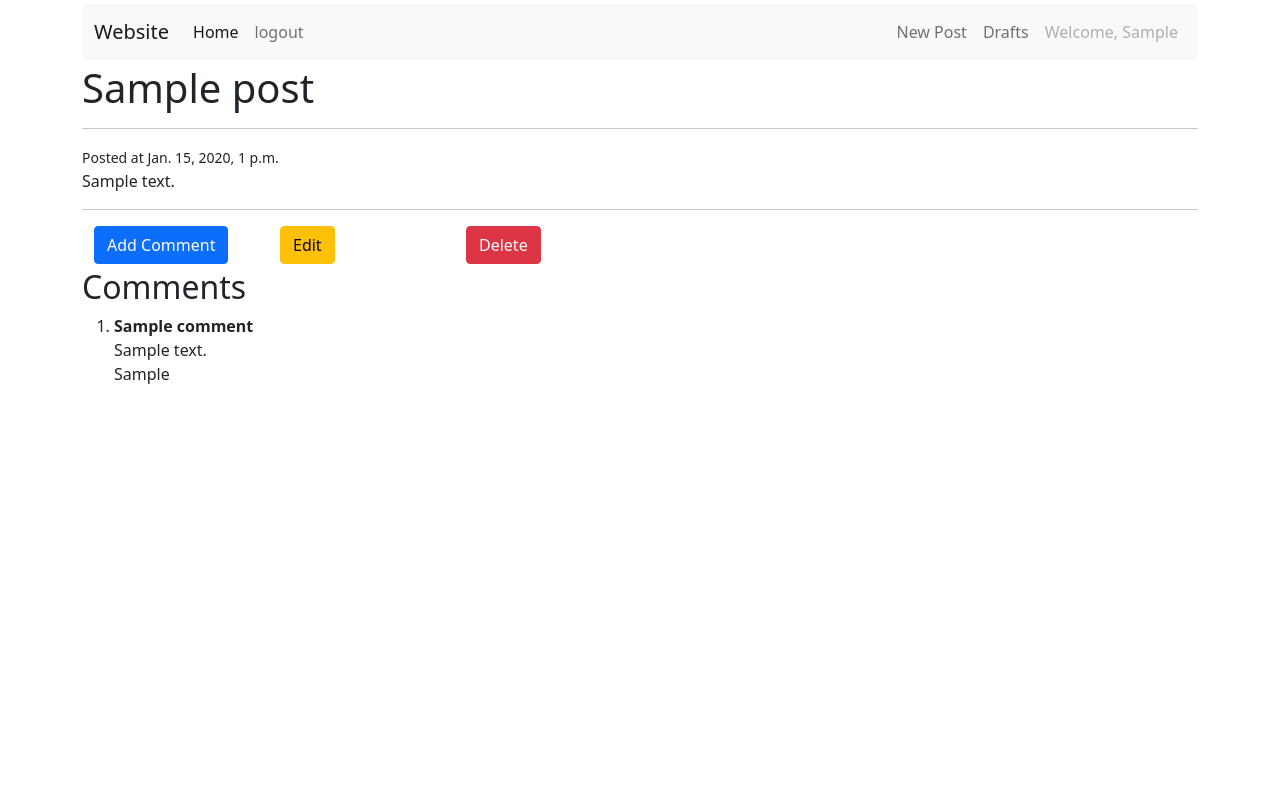
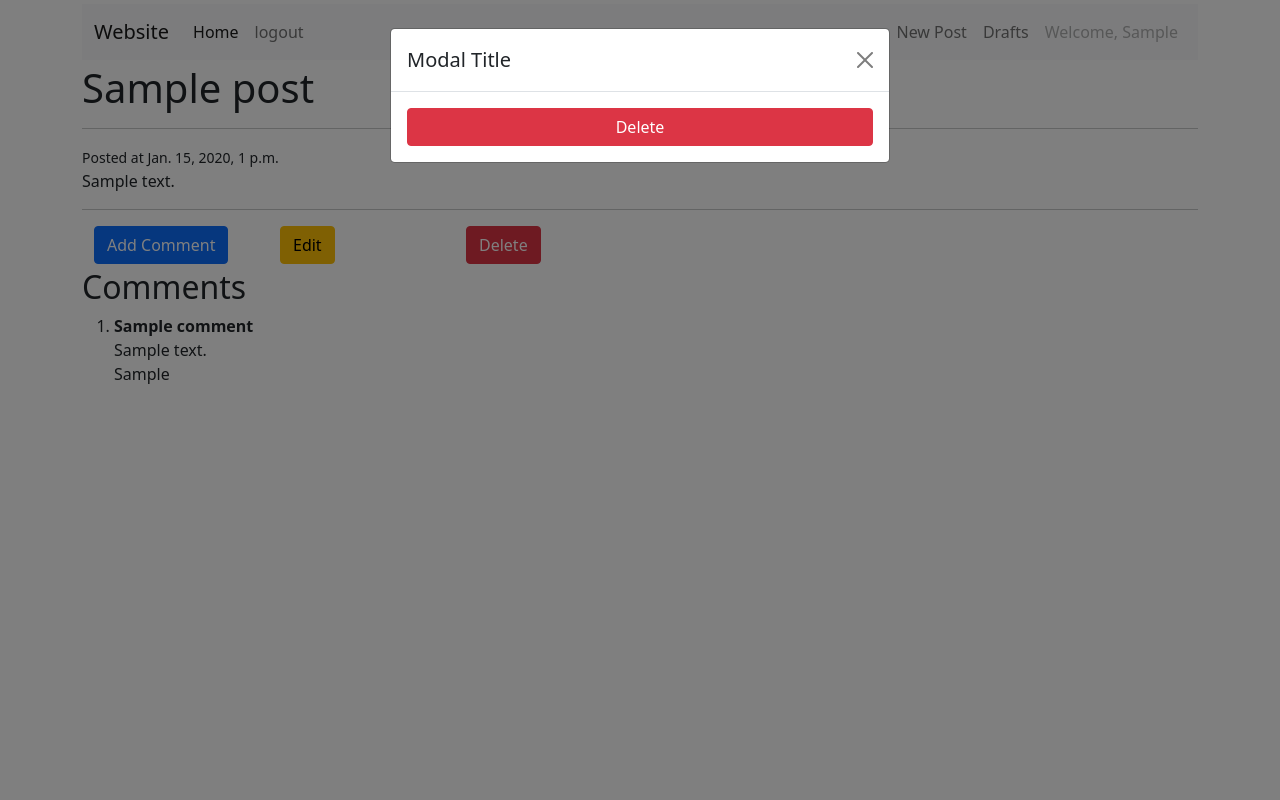
Before and after one commit to FrezeSteve/Custom-Authentication, a Django app: a page that uses blog/templates/blog/modal.html in a window 1280 px wide. Run offline with Django 3.2, Linux system fonts and the light colour scheme; a user stored in the database is signed in; tables that the repository leaves empty hold one stand-in row (values such as "Sample post").

Commit message:
experimenting the modal integration using both jquery and vanilla js

```diff
--- a/blog/templates/blog/detail.html
+++ b/blog/templates/blog/detail.html
@@ -40,7 +40,7 @@
             <div class="col-12 col-lg-2">
                 <!-- Button trigger modal -->
                 <button type="button" class="hidden_buttons full_width  btn btn-success mb-1" onclick="publish_modal()"
-                    data-bs-toggle="modal" data-bs-target="#staticBackdrop" data-bs-whatever="@getbootstrap">
+                    data-bs-toggle="modal" data-bs-target="#staticBackdrop" data-bs-whatever="publish">
                     Publish
                 </button>
             </div>
@@ -52,8 +52,7 @@
             {% if not object.archived %}
             <div class="col-12 col-lg-2">
                 <!-- Button trigger modal -->
-                <button type="button" class="full_width hidden_buttons btn btn-danger mb-1" data-bs-toggle="modal"
-                    data-bs-target="#staticBackdrop">
+                <button type="button" class="full_width hidden_buttons btn btn-danger mb-1" onclick="publish_modal()" data-bs-whatever="delete">
                     Delete
                 </button>
             </div>
@@ -101,22 +100,30 @@
             setup_button()
             function publish_modal() {
                 $(document).ready(function () {
-                    const exampleModal = $('#staticBackdrop')[0]
-                    exampleModal.addEventListener('show.bs.modal', function (event) {
-                        console.log("Working");
-                        // Button that triggered the modal
-                        var button = event.relatedTarget
-                        // Extract info from data-bs-* attributes
-                        var recipient = button.getAttribute('data-bs-whatever')
-                        // If necessary, you could initiate an AJAX request here
-                        // and then do the updating in a callback.
-                        // Update the modal's content.
-                        var modalTitle = exampleModal.querySelector('.modal-title')
-                        var modalBodyInput = exampleModal.querySelector('.modal-body input')
+                    const exampleModal = $('#staticBackdrop')
+                    const options = {
+                        focus: true,
+                        keyboard: false,
+                        backdrop:"static"
+                    }
+                    const modal_element = document.getElementById('staticBackdrop')
+                    const myModal = new bootstrap.Modal(modal_element, options)
+                    myModal.show()
+                    // exampleModal.on('show.bs.modal', function (event) {
+                    //     // Button that triggered the modal
+                    //     const button = event.relatedTarget
+                    //     // Extract info from data-bs-* attributes
+                    //     const recipient = button.getAttribute('data-bs-whatever')
+                    //     console.log(recipient);
+                    //     // // If necessary, you could initiate an AJAX request here
+                    //     // // and then do the updating in a callback.
+                    //     // // Update the modal's content.
+                    //     // const modalTitle = exampleModal.querySelector('.modal-title')
+                    //     // // const modalBodyInput = exampleModal.querySelector('.modal-body input')
 
-                        modalTitle.textContent = 'New message to ' + recipient
-                        modalBodyInput.value = recipient
-                    })
+                    //     // modalTitle.textContent = 'New message to ' + recipient
+                    //     // // modalBodyInput.value = recipient
+                    // })
                 })
             }
             publish_modal()
--- a/blog/templates/blog/modal.html
+++ b/blog/templates/blog/modal.html
@@ -4,7 +4,7 @@
     <div class="modal-dialog modal-dialog-scrollable">
         <div class="modal-content">
             <div class="modal-header">
-                <h5 class="modal-title" id="staticBackdropLabel">Delete {{object.title}}</h5>
+                <h5 class="modal-title" id="staticBackdropLabel">Modal Title</h5>
                 <button type="button" class="btn-close" data-bs-dismiss="modal" aria-label="Close"></button>
             </div>
             <div class="modal-body">
```
